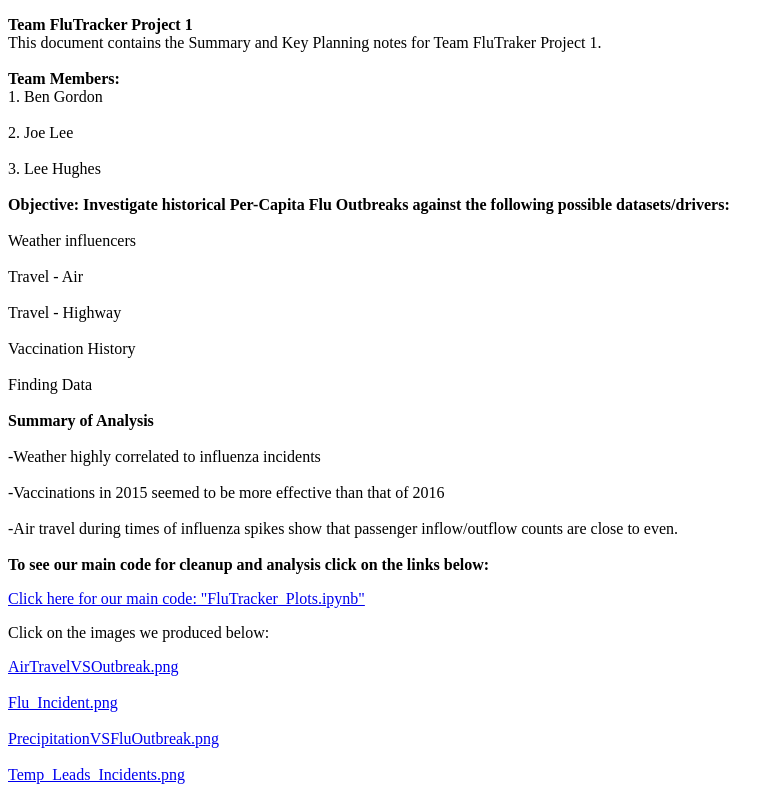
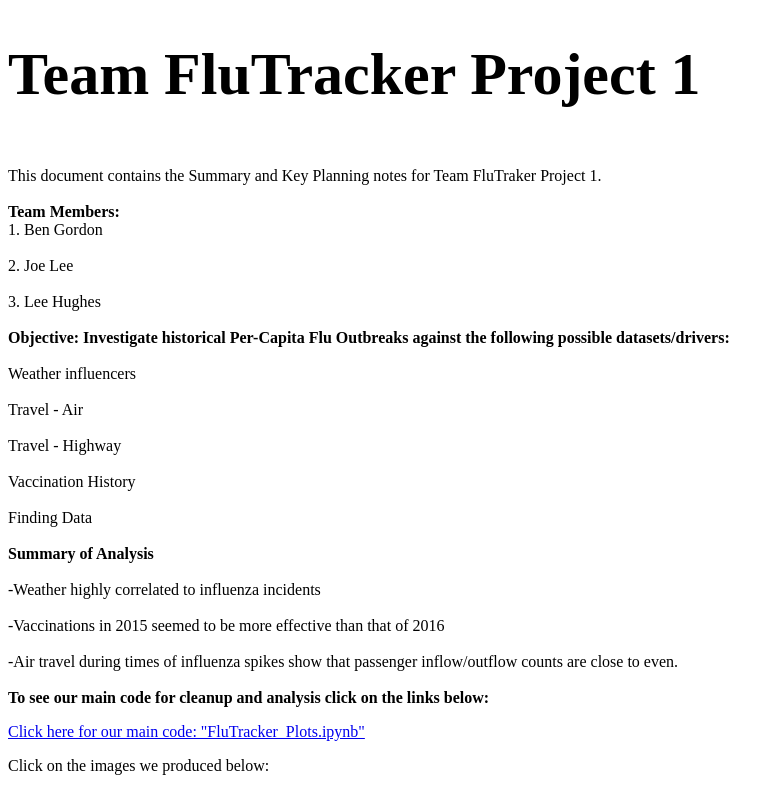
Before and after one commit to giolee88/FluTracker, a plain HTML site: page index.html in a window 1280 px wide. Shown: the top 788 px of the page, without its empty margins (0-784 px from the left). Drawn offline with Linux system fonts and the light colour scheme.

Commit message:
edit index
Making the index file for my website look better

```diff
--- a/index.html
+++ b/index.html
@@ -5,9 +5,9 @@
 	<meta charset="UTF-8">
 	<title>FluTracker Project</title>
 </head>
+<h1 style="font-size:60px;"> <strong> Team FluTracker Project 1</strong> </h1><br>
 <!-- Comments are made in this way -->
 <body>
-	<p><strong> Team FluTracker Project 1</strong> <br>
 This document contains the Summary and Key Planning notes for Team FluTraker Project 1.
 <br><br><strong>Team Members:</strong>
 <br>
```
